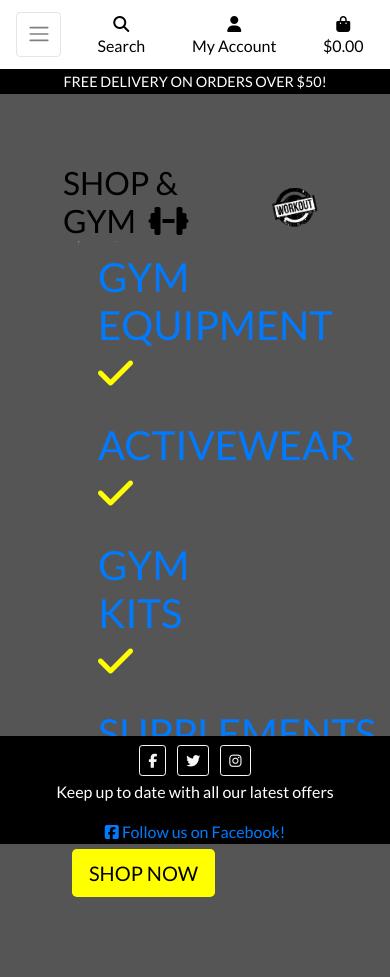
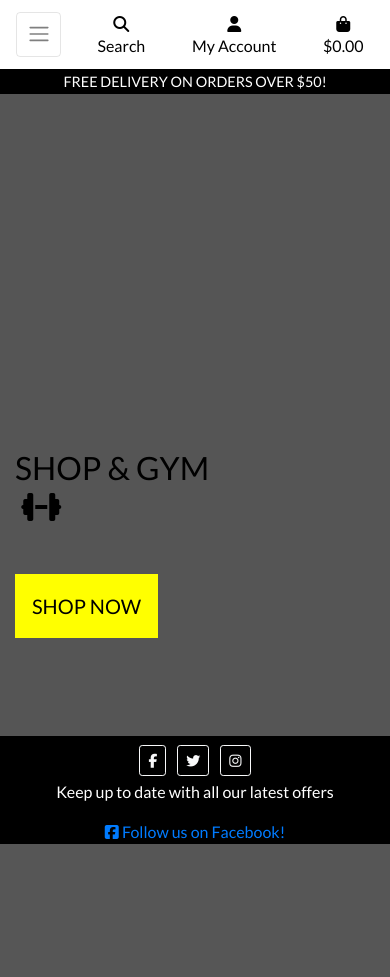
Before and after one commit to healygi/shop, a Django app: page / in a window 390 px wide. After the commit the page ends 844 px from the top, so only its background shows below. Run offline with Django 3.2, Linux system fonts and the light colour scheme; some libraries are stand-ins or nearby versions.

Commit message:
update home page and mobile view

```diff
--- a/home/templates/home/index.html
+++ b/home/templates/home/index.html
@@ -10,52 +10,21 @@
 {% endblock %}
 
 {% block content %}
-<div class="container">
-
-<div class="container-fluid p-5">
-  <div class="row">
-    <div class="col-8"> <h1 class="display-4 logo-font text-black" style="">
-      Shop & Gym &nbsp;<i class="fas fa-dumbbell"></i>
-      <div class="col-5"> <h1 class="text-black" style="background-color: grey;">
-        <ul class="list-group" style="border: none;">
-        <li class="list-group-item" style=" background-color: #555555;
-        color: yellow; border: none;"><a href="{% url 'products' %}?category=Gym_Equipment">Gym Equipment</a>&nbsp;&nbsp;<i class="fas fa-check" style="color:yellow"></i></li>
-        <li class="list-group-item" style=" background-color: #555555;
-        color: yellow; border: none;"><a href="{% url 'products' %}?category=activewear,leggings,socks">Activewear</a>&nbsp;&nbsp;<i class="fas fa-check" style="color:yellow"></i></li>
-        <li class="list-group-item" style=" background-color: #555555;
-        color: yellow; border: none;"><a href="{% url 'products' %}?category=Gym_Kits">Gym Kits</a>&nbsp;&nbsp;<i class="fas fa-check" style="color:yellow"></i></li>
-        <li class="list-group-item" style=" background-color: #555555;
-        color: yellow; border: none;"><a href="{% url 'products' %}?category=supplements">Supplements</a>&nbsp;&nbsp;<i class="fas fa-check" style="color:yellow"></i></li>
-      </ul>
+<div class="container h-100">
+<div class="row h-100">
+  <div class="col-7 col-md-6 my-auto">
+    <h1 class="display-4 logo-font text-black">
+      Shop & Gym &nbsp;<i class="fas fa-dumbbell"></i></h1>
+    <!-- <img src="/media/workout_txt.png" class="img-fluid" alt="Responsive image"> -->
+    <div class="my-5">
+      <h4>
+      <a href="{% url 'products' %}" class="shop-now-button btn btn-lg rounded-0 text-uppercase py-3">Shop Now</a>
+     </h4>
+     <!-- <img src="/media/workout_txt.png" class="img-fluid" alt="Responsive image"> -->
     </div>
-    </div>
-    <div class="col-4 p-4">
-      <img src="/media/workout_txt.png" class="img-fluid" alt="Responsive image">
-   </div>
-    <!-- <div class="col-4 p-4">One stop shop and online training hub<br> -->
-      <h4 class="col-8 p-4">
-      <a href="{% url 'products' %}" class="shop-now-button btn btn-lg text-uppercase">Shop Now</a>
-     </h4>
+  </div>
   </div>
 </div>
-</div>
-
-     <!-- <div class="container">
-          <img src="/media/workout_txt.png" class="rounded" style="display: flex;" alt="Responsive image">
-          <div class="row">
-               <div class="col-7 col-md-6 my-auto">
-                    <h1 class="display-4 logo-font text-black" style="padding-bottom: 30px;">
-                        Shop & Gym &nbsp;<i class="fas fa-dumbbell"></i>
-                      </h1>
-                      <h3>
-                        One stop shop and online training hub
-                      </h3>
-                        <h4>
-                         <a href="{% url 'products' %}" class="shop-now-button btn btn-lg rounded-0 text-uppercase py-3">Shop Now</a>
-                        </h4>
-               </div>
-          </div>
-     </div> -->
 
      <footer class="bg-black text-center text-white footer fixed-bottom">
           <!-- Grid container -->
--- a/products/templates/products/products.html
+++ b/products/templates/products/products.html
@@ -50,7 +50,7 @@
                         </p>
                     </div>
                 </div>
-                <div class="row" style="overflow: scroll; max-height: 500px;">
+                <div class="row" style="overflow: scroll; max-height: 400px;">
                     {% for product in products %}
                         <div class="col-sm-6 col-md-6 col-lg-4 col-xl-3">
                             <div class="card h-100 border-0">
--- a/static/css/base.css
+++ b/static/css/base.css
@@ -11,6 +11,7 @@ body {
     min-height: 100vh;
     display: flex;
     flex-direction: column;
+    padding-top: 175px;
 }
 
 .main_text {
```
